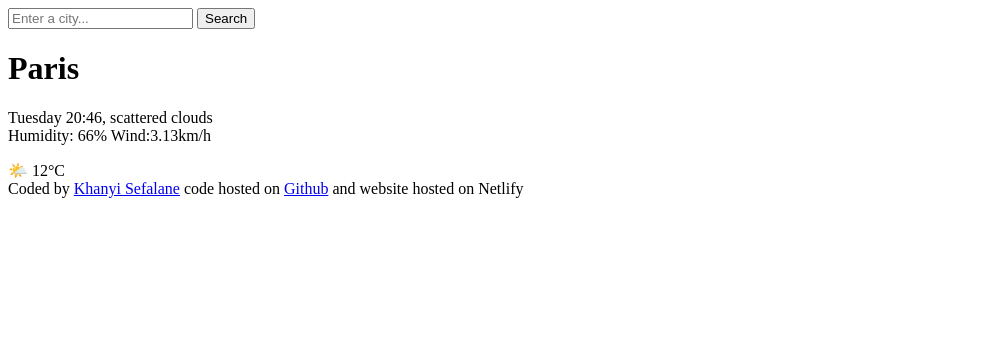
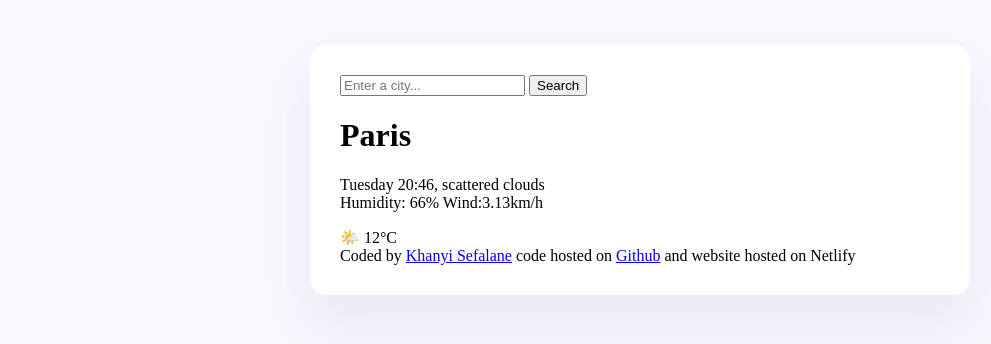
Before and after one commit to Khanyi2/weatherapp, a plain HTML site: page index.html in a window 1280 px wide. Shown: the whole page, without its empty margins (0-991 px from the left). Drawn offline with Linux system fonts and the light colour scheme.

Commit message:
added stylying to the html

```diff
--- a/index.html
+++ b/index.html
@@ -3,9 +3,11 @@
   <head>
     <meta charset="UTF-8" />
     <meta name="viewport" content="width=device-width, initial-scale=1.0" />
+    <link rel="stylesheet" href="src/index.css" />
     <title>Weather App</title>
   </head>
   <body>
+    <div class="weather-app">
       <header>
         <form>
           <input type="search" placeholder="Enter a city..." required />
@@ -28,8 +30,11 @@
         Coded by
         <a href="https://github.com/Khanyi2" target="_blank">Khanyi Sefalane</a>
         code hosted on
-      <a href="https://github.com/Khanyi2/weatherapp" target="_blank">Github</a>
+        <a href="https://github.com/Khanyi2/weatherapp" target="_blank"
+          >Github</a
+        >
         and website hosted on Netlify
       </footer>
+    </div>
   </body>
 </html>
--- /dev/null
+++ b/src/index.css
@@ -0,0 +1,12 @@
+body {
+  background-color: #f9f7fe;
+}
+
+.weather-app {
+  background: white;
+  max-width: 600px;
+  margin: 45px auto;
+  box-shadow: 0 30px 50px rgba(65, 50, 100, 0.08);
+  border-radius: 16px;
+  padding: 30px;
+}
```
Lines whose indentation alone changed are shown as unchanged.
